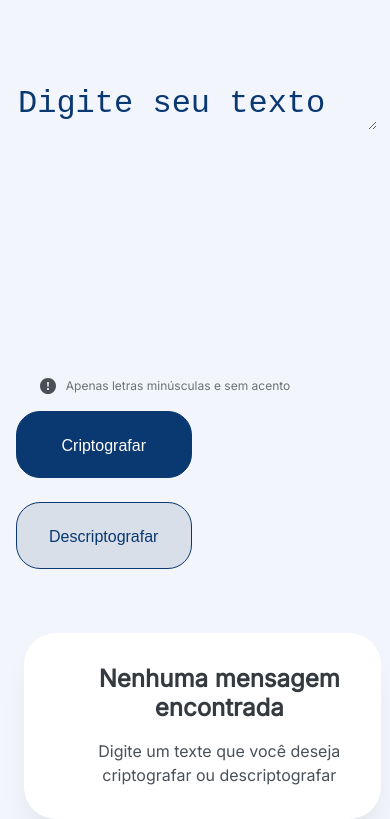
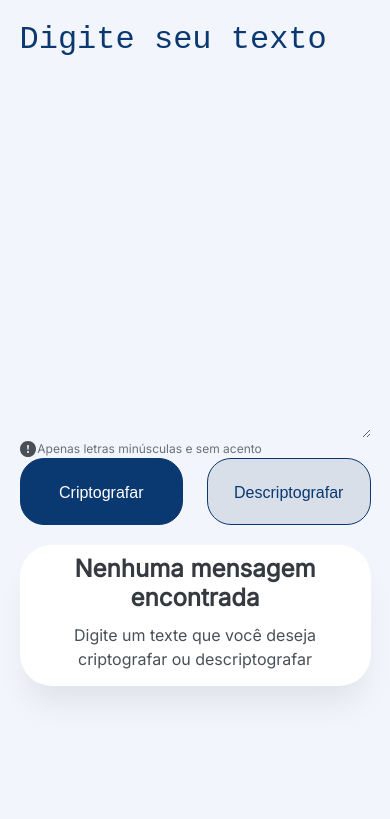
Before and after one commit to JulianaMCamargo/Challenge-ONE, a plain HTML site: page index.html in a window 390 px wide. Shown: the part 74-893 px from the top of the page. After the commit the page ends 844 px from the top, so only its background shows below. Drawn offline with Linux system fonts and the light colour scheme.

Commit message:
Alterações sugeridas tornar responsivo

```diff
--- a/index.html
+++ b/index.html
@@ -3,6 +3,9 @@
 
 	<head>
 		<meta charset="UTF-8">
+		<meta name="viewport" content="width=device-width, initial-scale=1.0">
+        <meta http-equiv="X-UA-Compatible" content="IE=edge">
+
         <title>Decodificador - Alura</title>
 		<link rel= "stylesheet" href="style.css">
 		<link rel= "stylesheet" href="reset.css">
@@ -11,10 +14,11 @@
 
 	<body>
         <main>
-            <head>
+            <header>
                 <img class="vector-alura" src="Vector.png" alt="Logo da Alura">
-            </head>
+            </header>
 
+            <div class="container">
                 <section class="entrada-mensagem">
                     <textarea class="entrada" placeholder="Digite seu texto"></textarea>
 
@@ -32,6 +36,7 @@
 
                 <section class="saida-mensagem">
                     <div class="tela-inicial">
+                        <img src="nao-encontrado.png">
                         <h1>Nenhuma mensagem encontrada</h1>
                         <p>Digite um texte que você deseja criptografar ou descriptografar</p>
                     </div>
@@ -41,6 +46,7 @@
                         <button id="button-copy">Copiar</button>
                     </div>
                 </section>
+            </div>
 
             <script src="script.js"></script>
         </main>
--- a/script.js
+++ b/script.js
@@ -49,7 +49,7 @@ function exibirSaidaMensagem() {
     var buttonCopy = document.getElementById("button-copy");
     buttonCopy.style.display = "block";
     var textoSaida = document.getElementsByClassName("saida")[0];
-    textoSaida.style.display = "flex";
+    textoSaida.style.display = "block";
     var telaInicial = document.getElementsByClassName("tela-inicial")[0];
-    telaInicial.style.opacity = "0";
+    telaInicial.style.display = "none";
 }
--- a/style.css
+++ b/style.css
@@ -1,27 +1,47 @@
+*{
+    padding: 0;
+    margin: 0;
+    box-sizing: border-box;
+}
+
 body{
-    position: relative;
     background: #F3F5FC;
 }
 
 main{
     display: flex;
+    justify-content: center;
+    align-items: center;
+    flex-direction: column;
     font-family: 'Inter';
     font-style: normal;
     font-weight: 400;
 }
 
+.container {
+    display: flex;
+    height: 92%;
+    justify-content: center;
+    margin: 0 10px;
+}
+
+header{
+    height: 70px;
+    width: 90%;
+    margin: auto;
+}
+
 .vector-alura{
-    position: relative;
-    left: 84px;
-    top: 40px;
+    margin: 10px;
+}
+
+.entrada-mensagem{
+    width: 700px;
 }
 
 .entrada{
-    position: absolute;
-    width: 40%;
-    height: 288px;
-    left: 240px;
-    top: 168px;
+    width: 100%;
+    height: 50vh;
     background:  #F3F5FC;
     border: none;
     font-style: normal;
@@ -34,17 +54,11 @@ main{
     color: #0A3871;
 }
 
-.aviso-img{
-    position: absolute;
-    top: 852px;
-    left: 240px;
+.informação{
+    display: flex;
 }
 
 .informação p{
-    position: absolute;
-    top: 851px;
-    left: 240px;
-    padding-left: 24px;
     width: 228px;
     height: 18px;
     font-size: 12px;
@@ -56,44 +70,42 @@ main{
     flex-grow: 0;
 }
 
+.decodificadores{
+    display: flex;
+    width: 100%;
+    gap:24px;
+}
+
 #button-cripto, #button-descripto, #button-copy{
     font-size: 16px;
     line-height: 19px;
     text-align: center;
-    flex: none;
-    order: 0;
-    flex-grow: 1;
-    position: absolute;
-    top: 885px;
     height: 67px;
-    width: 328px;
+    width: 90%;
     border-radius: 24px;
     padding: 24px;
     border: 1px solid #0A3871;
+    cursor: pointer;
 }
 
 #button-cripto{
-    left: 240px;
     background:#0A3871;
     color: #FFFFFF;
 }
 
 #button-descripto{
-    left: 592px;
     background: #D8DFE8;
     color: #0A3871;
 }
 
 .saida-mensagem{
-    position: absolute;
-    width: 400px;
-    height: 944px;
-    top: 40px;
-    left: 1000px;
+    width: 30%;
+    display: flex;
+    justify-content: center;
+    align-items: center;
+    margin-left: 20px;
+    padding: 0 20px;
     background: #FFFFFF;
-    background-image: url(nao-encontrado.png);
-    background-repeat: no-repeat;
-    background-position: 32px 243px ;
     box-shadow: 0px 24px 32px -8px rgba(0, 0, 0, 0.08);
     border-radius: 32px;
 }
@@ -102,30 +114,26 @@ main{
     outline: none;
 }
 
+.tela-inicial img{
+    width: 100%;
+}
+
 .tela-inicial h1, p{
+    margin: 10px 0;
     flex: none;
     align-self: stretch;
     flex-grow: 0;
     text-align: center;
-    left: 32px;
 }
 
 .tela-inicial h1{
-    position: absolute;
-    top: 579px;
-    width: 336px;
-    height: 58px;
     font-weight: 700;
     font-size: 24px;
     line-height: 120%;
     color: #343A40;
-    order: 0;
 }
 
 .tela-inicial p{
-    position: absolute;
-    top: 653px;
-    width: 336px;
     height: 48px;
     font-size: 16px;
     line-height: 150%;
@@ -134,11 +142,7 @@ main{
 }
 
 .saida{
-    position: absolute;
-    width: 336px;
-    height: 781px;
-    left: 32px;
-    top: 32px;
+    width: 100%;
     color: #495057;
     font-size: 24px;
     line-height: 150%;
@@ -149,153 +153,36 @@ main{
 #button-copy{
     background: #FFFFFF;
     color: #0A3871;
-    left: 36px;
-    top: 845px;
     display: none;
+    margin-top: 10px;
 }
 
-@media screen and (max-width:900px){
-    .vector-alura{
-        left: 40px;
-        top: 73.42px;
+.tela-final{
+    margin: 15px 0;
+}
+
+@media screen and (max-width:1000px){
+    .container {
+        flex-direction:column;
+        width:90%;
     }
-
-    .entrada, .saida-mensagem, .tela-inicial h1, .tela-inicial p, .saida, #button-copy {
-        width: 80%;
+    .entrada-mensagem {
+        margin:20px 0;
+        width:100%;
     }
-
-    .entrada{
-        height: 48px;
-        left: 40px;
-        top: 240px;
+    .tela-inicial img {
+        display:none;
     }
-
-    .aviso-img{
-        top: 620px;
-        left: 40px;
+    .tela-final {
+        width: 100%;
     }
-
-    .informação p{
-        top: 619px;
-        left: 64px;
-    }
-
-    #button-cripto, #button-descripto{
-        top: 670px;
-        height: 67px;
-        width: 45%;
-    }
-
-    #button-cripto{
-        left: 40px;
-    }
-
-    #button-descripto{
-        left: 396px;
-    }
-
-    .saida-mensagem{
-        height: 133px;
-        top: 800px;
-        left: 40px;
-        background-image: none;
-    }
-
-    .tela-inicial h1{
-        top: 32px;
-        left: 32px;
-        height: 29px;
-    }
-
-    .tela-inicial p{
-        top: 77px;
-        left: 32px;
-        height: 24px;
-    }
-
-    .saida{
-        height: 180px;
-    }
-
-    #button-copy{
-        height: 343px;
-        left: 40px;
-        top: 1001px;
-        display: none;
-
+    .saida-mensagem {
+        width:100%;
+        margin-left:0;
+        display:block;
     }
 }
 
 @media screen and (max-width:480px){
-    .vector-alura{
-        left: 4.27%;
-        top: 25%;;
-    }
 
-    .entrada, .saida-mensagem, .tela-inicial h1, .tela-inicial p, .saida, #button-copy {
-        width: 91.5%;
-    }
-
-    .entrada{
-        height: 48px;
-        left: 16px;
-        top: 152px;
-    }
-
-    .aviso-img{
-        top: 452px;
-        left: 40px;
-    }
-
-    .informação p{
-        top: 451px;
-        left: 40px;
-    }
-
-    #button-cripto, #button-descripto{
-        top: 670px;
-        height: 67px;
-        width: 45%;
-    }
-
-    #button-cripto{
-        top: 485px;
-        left: 16px;
-    }
-
-    #button-descripto{
-        top: 576px;
-        left: 16px;
-    }
-
-    .saida-mensagem{
-        height: 186px;
-        top: 707px;
-        left: 24px;
-        background-image: none;
-    }
-
-    .tela-inicial h1{
-        top: 32px;
-        left: 32px;
-        height: 58px;
-    }
-
-    .tela-inicial p{
-        top: 106px;
-        left: 32px;
-        height: 48px;
-    }
-
-    .saida{
-        height: 432px;
-    }
-
-    #button-copy{
-        height: 595px;
-        left: 32px;
-        top: 496px;
-        display: none;
-
-    }
 }
```
Lines whose indentation alone changed are shown as unchanged.
